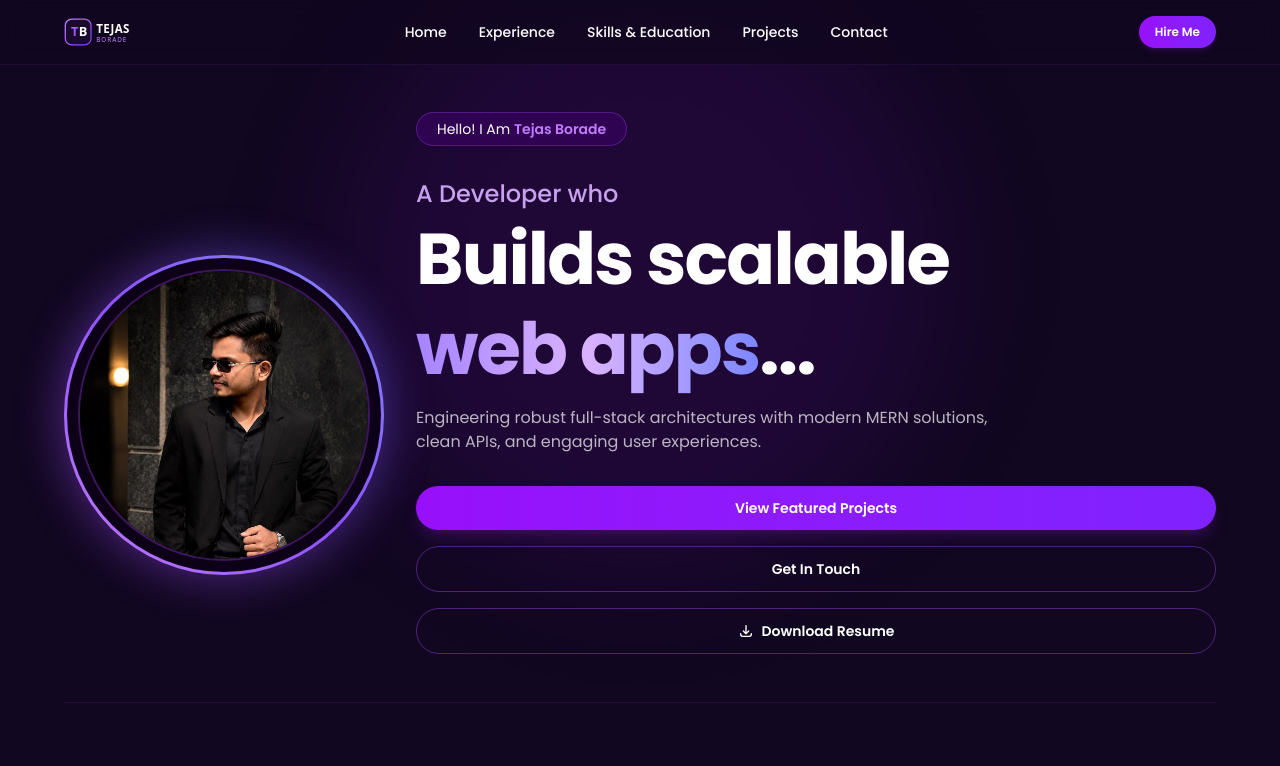
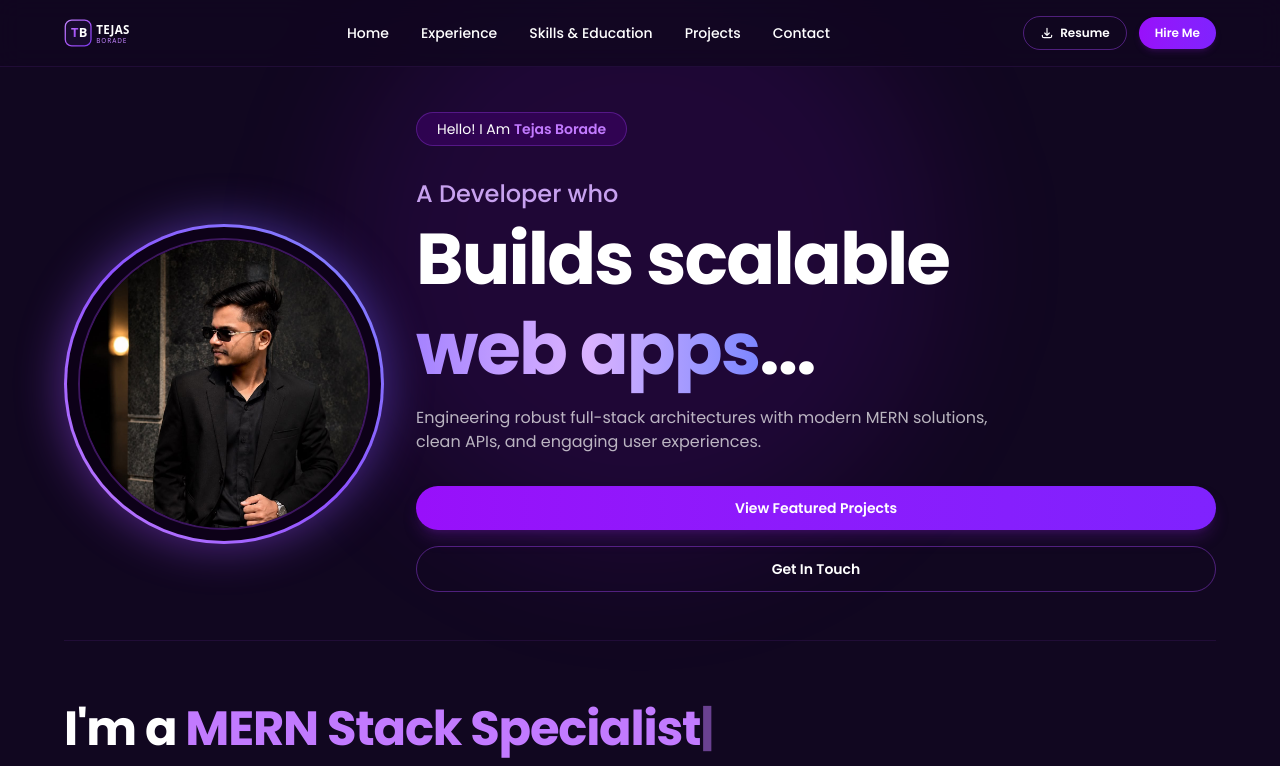
Before and after one commit to boradetejas39-cell/MyPortfolio, a Next.js app: page / in a window 1280 px wide. Shown: the top 766 px of the page. Built offline with nearby package versions, Linux system fonts and the light colour scheme.

Commit message:
feat: move download resume button to navbar

```diff
--- a/app/components/Banner.tsx
+++ b/app/components/Banner.tsx
@@ -132,17 +132,6 @@ export default function Banner(): React.JSX.Element {
               >
                 Get In Touch
               </Link>
-              <a
-                href="/resume.pdf"
-                target="_blank"
-                rel="noopener noreferrer"
-                className="w-full xs:w-auto text-center px-6 py-3 rounded-full text-sm font-semibold border border-purple-500/40 hover:border-purple-400 text-purple-300 hover:text-white hover:bg-purple-950/40 transition-all flex items-center justify-center gap-2"
-              >
-                <svg className="w-4 h-4" fill="none" stroke="currentColor" viewBox="0 0 24 24">
-                  <path strokeLinecap="round" strokeLinejoin="round" strokeWidth="2" d="M4 16v1a3 3 0 003 3h10a3 3 0 003-3v-1m-4-4l-4 4m0 0l-4-4m4 4V4" />
-                </svg>
-                Download Resume
-              </a>
             </div>
           </div>
         </div>
--- a/app/components/Header.tsx
+++ b/app/components/Header.tsx
@@ -62,6 +62,16 @@ export default function Header(): React.JSX.Element {
 
           {/* Action Button & Hamburger Toggle */}
           <div className="flex items-center gap-2 sm:gap-3">
+            <a
+              href="/resume.pdf"
+              download
+              className="flex items-center gap-1.5 px-3.5 py-1.5 sm:px-4 sm:py-2 rounded-full text-xs font-semibold border border-purple-500/40 hover:border-purple-400 text-purple-300 hover:text-white hover:bg-purple-950/40 transition-all duration-200"
+            >
+              <svg className="w-3.5 h-3.5" fill="none" stroke="currentColor" viewBox="0 0 24 24">
+                <path strokeLinecap="round" strokeLinejoin="round" strokeWidth="2" d="M4 16v1a3 3 0 003 3h10a3 3 0 003-3v-1m-4-4l-4 4m0 0l-4-4m4 4V4" />
+              </svg>
+              Resume
+            </a>
             <Link
               href="#contact"
               onClick={() => setMobileMenuOpen(false)}
```
